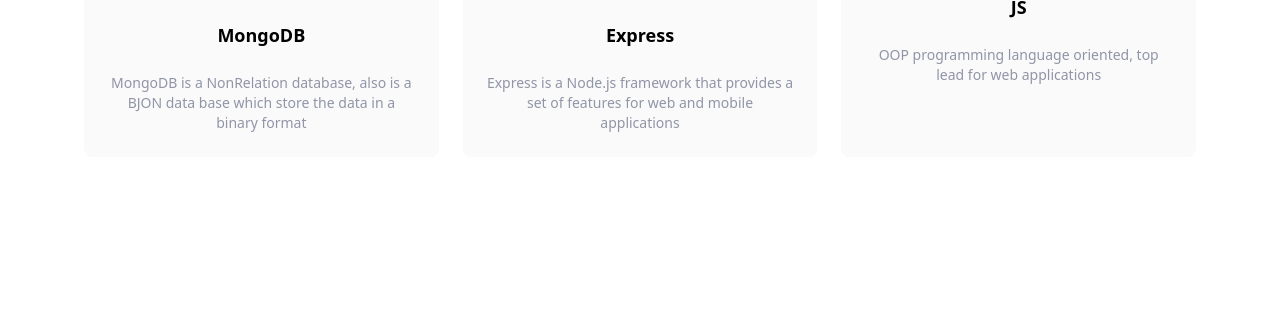
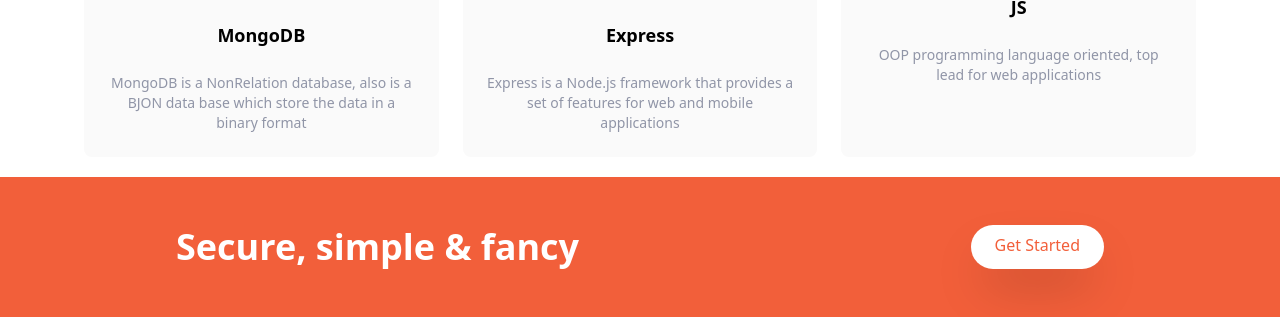
Before and after one commit to giangarof98/tailwind-landing-page, a website: page index.html in a window 1280 px wide. Shown: the part 1344-1661 px from the top of the page. Before the commit the page ends 1521 px from the top, so only its background shows below. Drawn offline with Linux system fonts and the light colour scheme.

Commit message:
cta section done

```diff
--- a/index.html
+++ b/index.html
@@ -141,5 +141,23 @@
             </div>
         </div>
     </section>
+
+    <section id="cta" class="bg-brightRed">
+        <!-- CTA -->
+        <div class="container flex flex-col items-center justify-between px-6 py-24 mx-auto space-y-12 md:py-12 md:flex-row md:space-y-0">
+
+            <!-- Heading -->
+            <h2 class="text-5xl font-bold leading-tight text-center text-white md:text-4xl md:max-w-xl md:text-left">
+                Secure, simple & fancy
+            </h2>
+
+            <!-- btn -->
+            <div>
+                <a href="" class="hidden md:block p-3 px-6 pt-2 text-brightRed bg-white rounded-full shadow-2xl baseline hover:bg-gray-200">Get Started</a>
+
+            </div>
+        </div>
+
+    </section>
 </body>
 </html>
```
Also changed, not shown: css/main.css.
